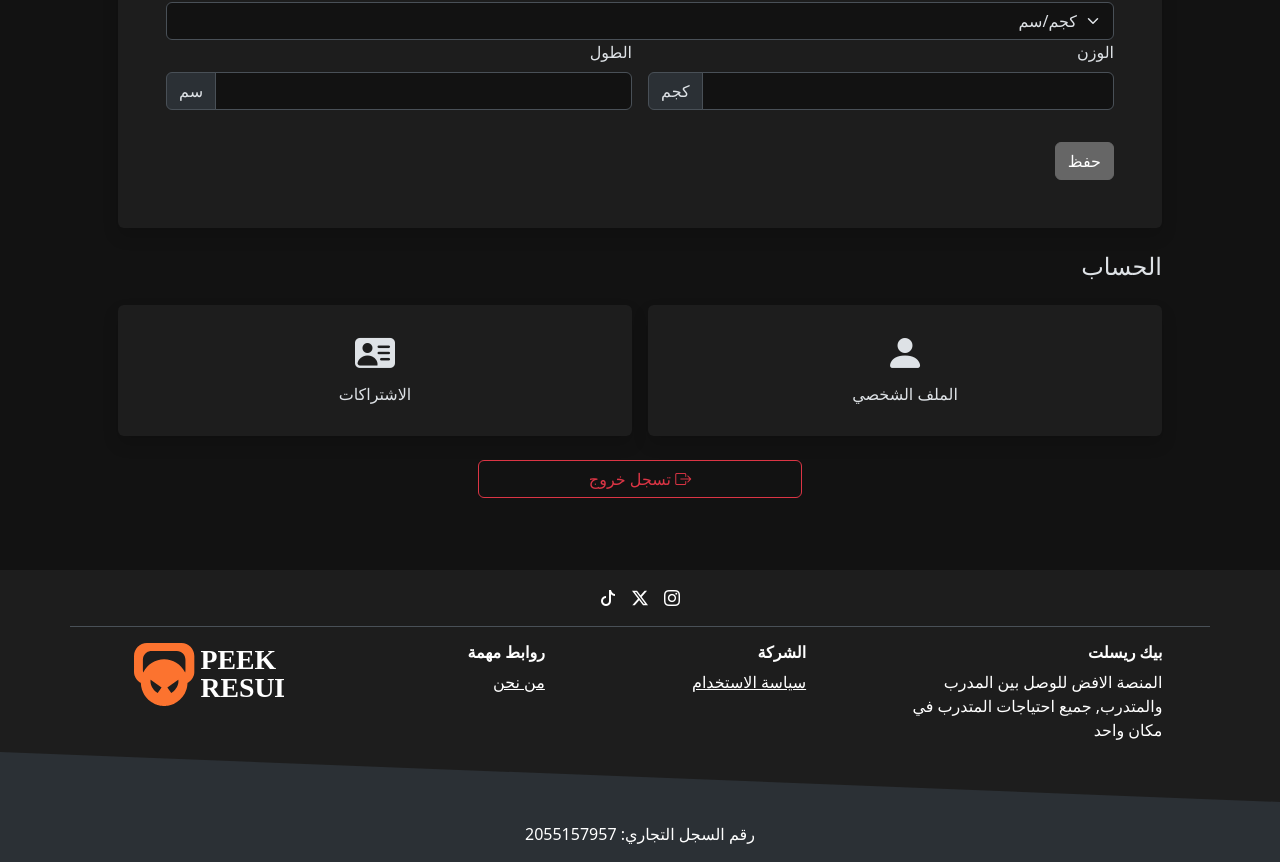
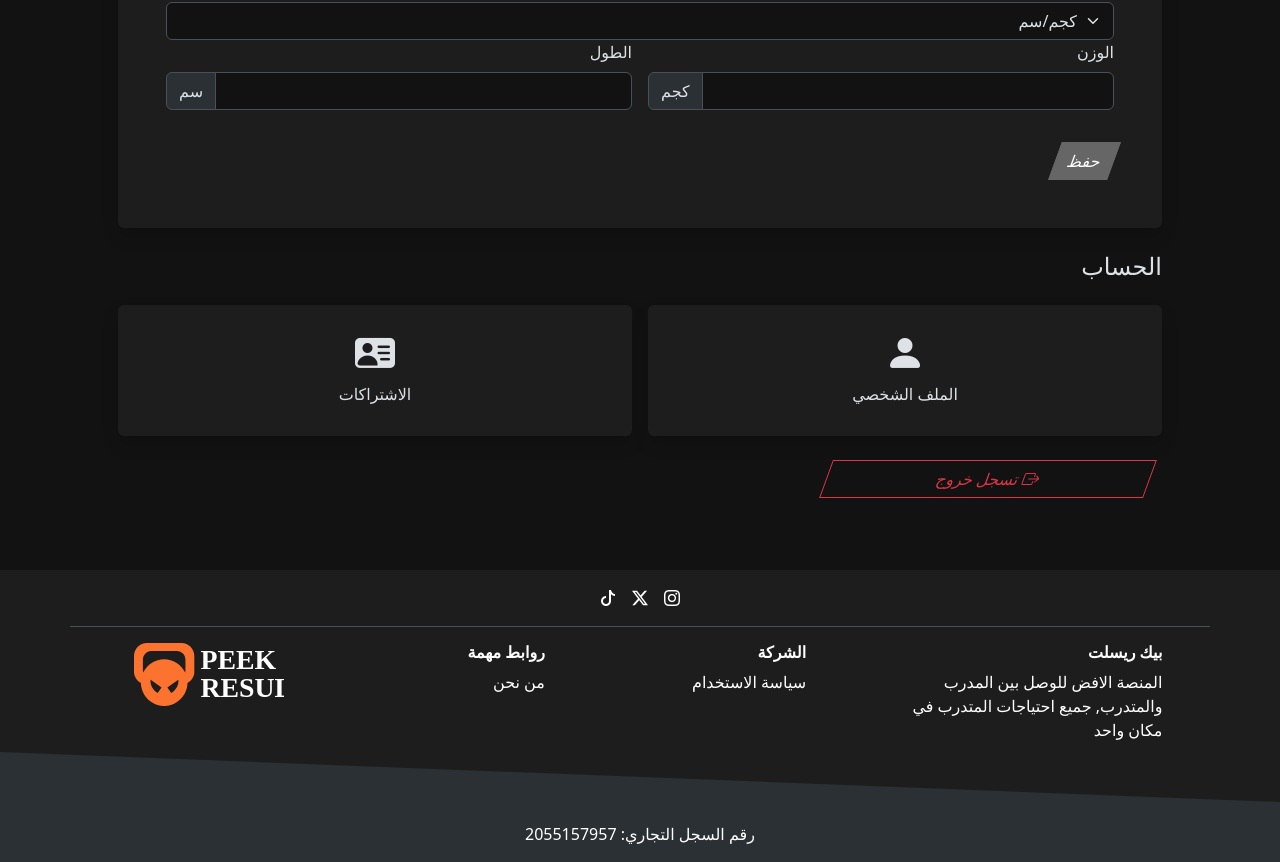
Before and after one commit to Naifpc/PeekResult, a React (Create React App) app: page /Account in a window 1280 px wide. Shown: the part 596-1458 px from the top of the page. Built offline with nearby package versions, Linux system fonts and the light colour scheme.

Commit message:
modified:   src/App.css 	modified:   src/pages/account.js 	modified:   src/partials/footer.js

```diff
--- a/src/App.css
+++ b/src/App.css
@@ -99,16 +99,7 @@ a:hover,
   color: var(--bs-primary) !important;
 }
 
-.sub-card{
-  transform: skew(-20deg) ;
 
-  border-radius: 0 !important;
-}
-
-.sub-card-body {
-
-  transform: skew(20deg);
-}
 
 
 .sub-card:hover{
@@ -245,7 +236,7 @@ a:hover,
 
 }
 
-.btn-primary, .btn-outline-primary {
+.btn-primary, .btn-outline-primary,.btn {
 
   border-radius: 0 !important;
   transform: skew(-20deg);
--- a/src/pages/account.js
+++ b/src/pages/account.js
@@ -312,7 +312,7 @@ function account() {
       </div>
       <div className="container-fluid my-4">
 
-        <div className="row justify-content-center">
+        <div className="row ">
           <div className="col-12 col-md-4">
 
           <button class="btn btn-outline-danger w-100">
--- a/src/partials/footer.js
+++ b/src/partials/footer.js
@@ -38,7 +38,7 @@ function footer() {
               <h6 class="text-uppercase fw-bold">الشركة</h6>
 
               <p>
-                <a href="#!" class="text-white">
+                <a href="#!" class="text-white link-offset-2 link-offset-3-hover link-underline link-underline-primary link-underline-opacity-0 link-underline-opacity-75-hover">
                   سياسة الاستخدام
                 </a>
               </p>
@@ -49,7 +49,7 @@ function footer() {
               <h6 class="text-uppercase fw-bold">روابط مهمة</h6>
 
               <p>
-                <a href="#!" class="text-white">
+                <a href="#!" class="text-white link-offset-2 link-offset-3-hover link-underline link-underline-primary link-underline-opacity-0 link-underline-opacity-75-hover">
                   من نحن
                 </a>
               </p>
```
